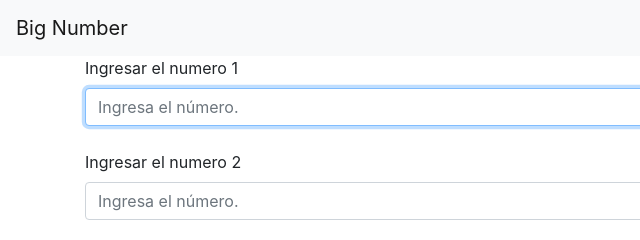
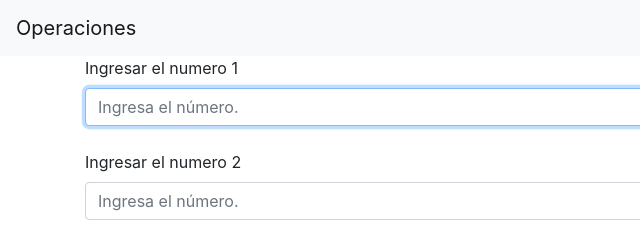
Before and after one commit to JarAr01/proyect.github.io, a plain HTML site: page index.html in a window 1280 px wide. Shown: the top 240 px of the page, 0-640 px from the left. Drawn offline with nearby package versions, Linux system fonts and the light colour scheme.

Commit message:
Update index.html

```diff
--- a/index.html
+++ b/index.html
@@ -8,7 +8,7 @@
 </head>
 <body>
 <nav class="navbar navbar-expand-lg navbar-light bg-light">
-  <a class="navbar-brand" href="#">Big Number</a>
+  <a class="navbar-brand" href="#">Operaciones</a>
   </div>
 </nav>
 
```
